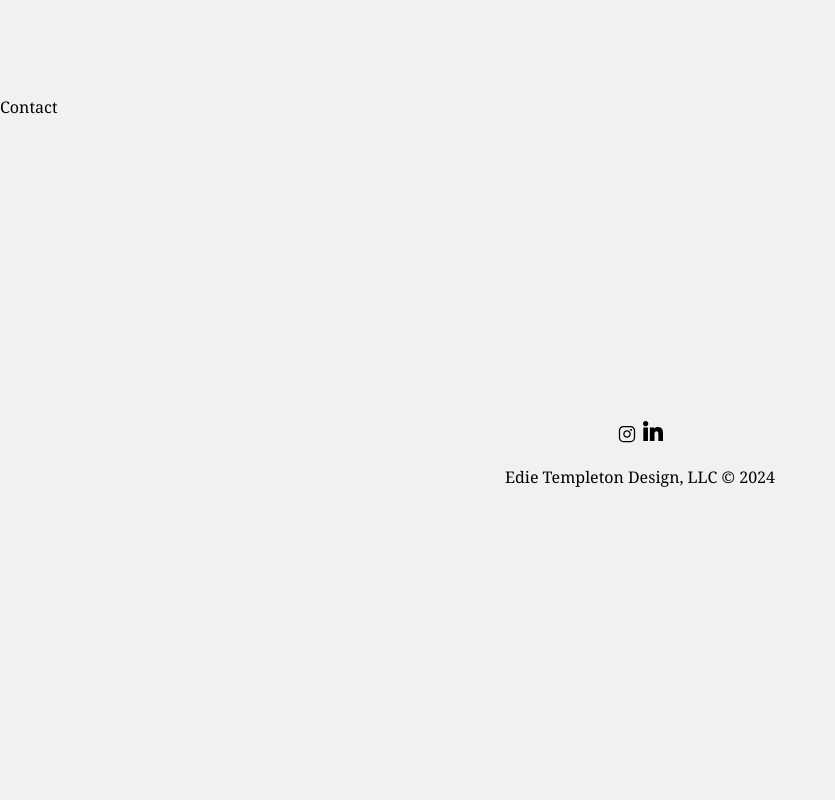
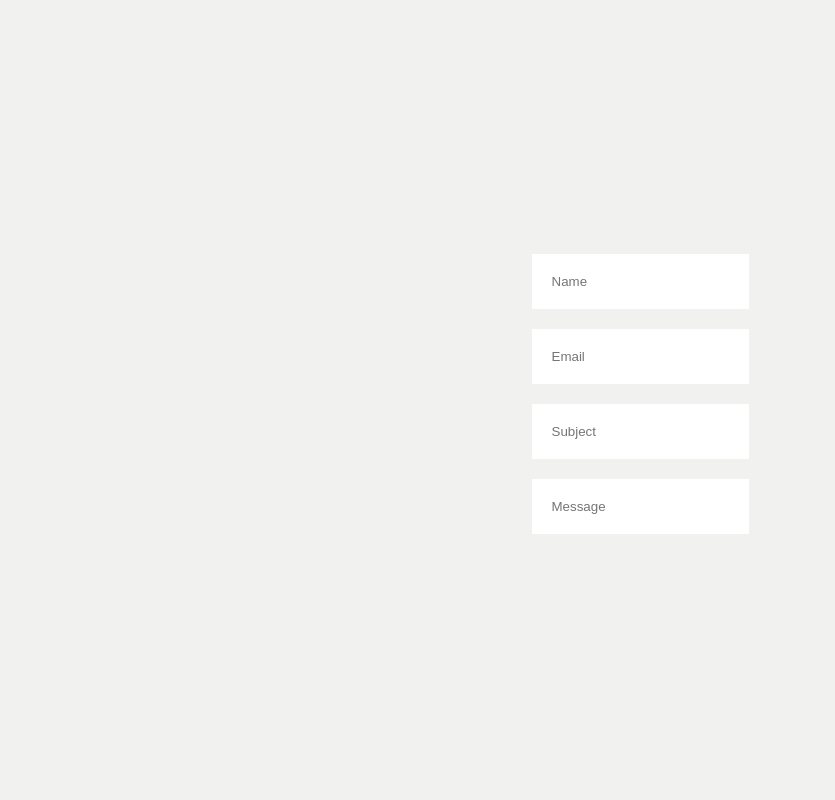
Before and after one commit to izzy1090/edie-templeton-design, a React (Create React App) app: page /contact in a window 1280 px wide. Shown: the top 800 px of the page, without its empty margins (0-835 px from the left). Built offline with nearby package versions, Linux system fonts and the light colour scheme.

Commit message:
Started working on the contact form page

```diff
--- /dev/null
+++ b/src/components/contact.js
@@ -0,0 +1,15 @@
+function Contact ( { contactForms } ) {
+
+    const renderedContactForms = contactForms.map((form)=>{
+        return <div key={form.key} className="formsContainer">
+            <input placeholder={form.placeholder}></input>
+        </div>
+    });
+
+
+    return <div className="contactContainer">
+        <div className="contactForms">{renderedContactForms}</div>
+    </div>
+}
+
+export default Contact;
--- a/src/index.js
+++ b/src/index.js
@@ -4,6 +4,7 @@ import './styles/gallery.css';
 import './styles/lightbox.css';
 import './styles/home.css';
 import './styles/footer.css';
+import './styles/contact.css';
 import React from 'react';
 import ReactDOM from 'react-dom/client';
 import App from './App';
--- a/src/pages/ContactPage.js
+++ b/src/pages/ContactPage.js
@@ -1,6 +1,14 @@
-function Contact () {
+import Contact from '../components/contact';
 
-    return <> { "Contact" } </>
+function ContactPage () {
+    const contactForms = [
+        { key: 0, placeholder: 'Name' },
+        { key: 1, placeholder: 'Email' },
+        { key: 2, placeholder: 'Subject' },
+        { key: 3, placeholder: 'Message' }
+    ];
+
+    return <Contact contactForms={contactForms}/>
 }
 
-export default Contact;
+export default ContactPage;
--- a/src/pages/GalleryPage.js
+++ b/src/pages/GalleryPage.js
@@ -34,7 +34,7 @@ import NYTCompressed from '../images/gallery/NYT.webp';
 
 function ImagesPage () {
 
-    const imageArray = [
+    const images = [
         {key: 0, highResImage: grammieKitchen, compressedImage: grammieKitchenCompressed, width: 1105, height: 1600, alt: "Edie's grandma's kitchen." },
         {key: 1, highResImage: chineseCabinet, compressedImage: chineseCabinetCompressed, width: 1000, height: 1500, alt: 'Ornate black and gold chinese cabinet.'},
         {key: 2, highResImage: livingRoom1, compressedImage: livingRoom1Compressed, width: 1800, height: 1200, alt: '72 Clermont Ave shot # 1.'},
@@ -51,7 +51,7 @@ function ImagesPage () {
         {key: 13, highResImage: NYT, compressedImage: NYTCompressed, width: 1800, height: 1200, alt: 'Copy of the NYT laid out on a dining room table.'}
     ]
 
-    return <Images images={imageArray}/>
+    return <Images images={images}/>
 }
 
 export default ImagesPage;
--- a/src/pages/NavMenuPage.js
+++ b/src/pages/NavMenuPage.js
@@ -6,7 +6,7 @@ function NavMenuPage(){
         {key: 0, value: 'home', path: '/', id: 'home'},
         {key: 1, value: 'gallery', path: '/gallery', id: 'gallery'},
         {key: 2, value: 'contact', path: '/contact', id: 'contact'}
-    ]
+    ];
 
     return <NavMenu menuItems={menuItems}/>
 };
--- /dev/null
+++ b/src/styles/contact.css
@@ -0,0 +1,23 @@
+.contactContainer {
+    min-height: 40vh;
+    display: flex;
+    align-items: flex-end;
+    justify-content: center;
+    margin: 10%;
+}
+
+.contactForms {
+    display: flex;
+    flex-direction: column;
+    justify-content: center;
+    align-items: center;
+}
+
+.formsContainer {
+    box-sizing: border-box;
+}
+
+.formsContainer > input {
+    padding: 20px;
+    margin: 10px;
+}
```
Also changed, not shown: src/components/gallery.js (+5 -4 lines).
